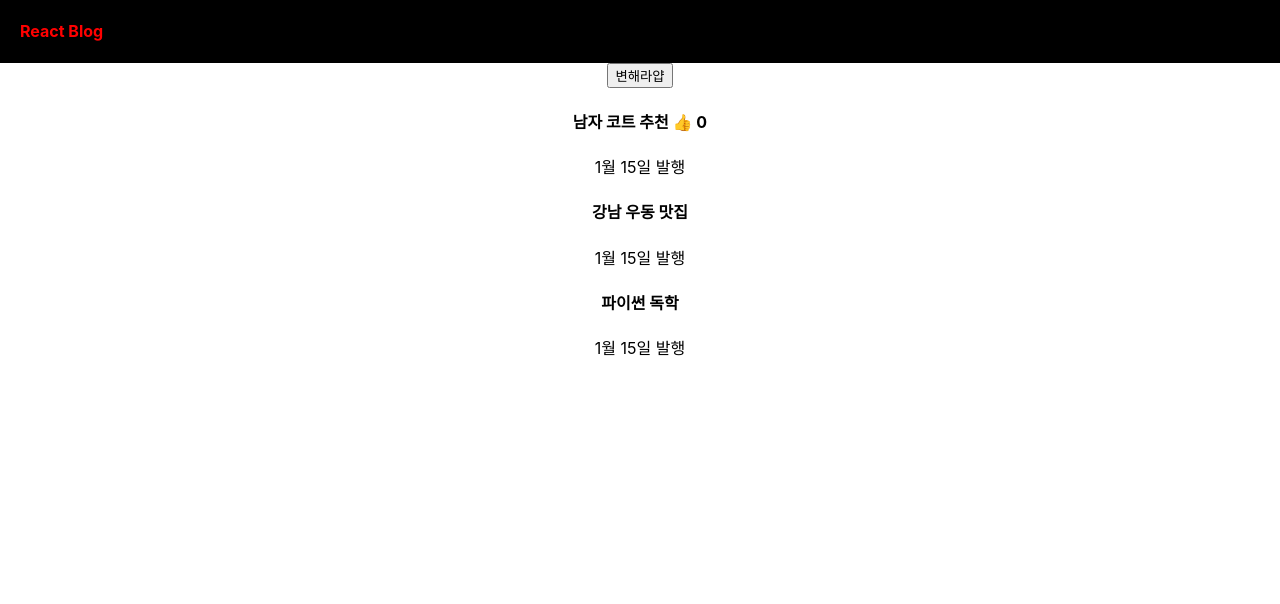
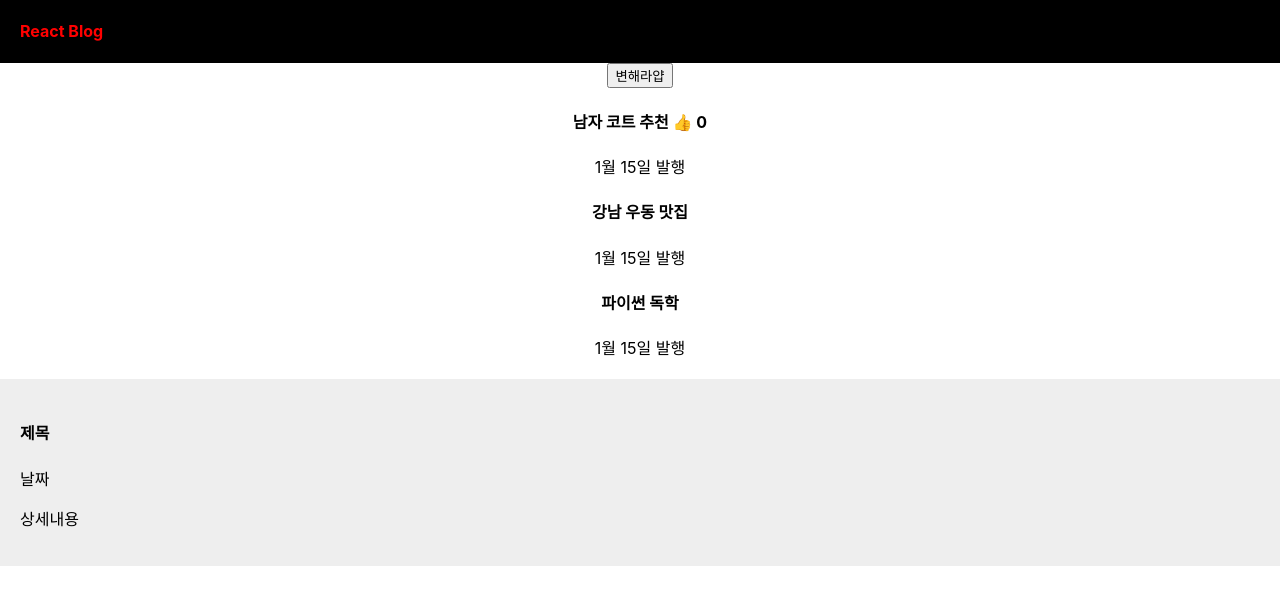
Before and after one commit to Ljim131/React_blog, a React (Create React App) app: page / in a window 1280 px wide. Shown: the top 604 px of the page. Built offline with nearby package versions, Linux system fonts and the light colour scheme.

Commit message:
4 commit

```diff
--- a/src/App.css
+++ b/src/App.css
@@ -8,6 +8,13 @@
   width: 100%;
   color: white;
   padding-left: 20px;
+}
+
+.modal {
+  margin-top: 20px;
+  padding: 20px;
+  background: #eee;
+  text-align: left;
 }
 
 .App-logo {
--- a/src/App.js
+++ b/src/App.js
@@ -1,4 +1,9 @@
 /* eslint-disable */ //워닝 메시지 없애는 것
+/* <button onClick={() => {
+          let copy = [...글제목];
+          copy.sort;
+          글제목변경(copy);
+        }}>가나다순정렬</button> */
 
 import logo from './logo.svg';
 import './App.css';
@@ -16,7 +21,7 @@
         <h4 style={ {color : 'red', fontSize : '16px'}}>React Blog</h4>
       </div>
 
-      <button onClick={ () => {
+      <button onClick={() => {
           let copy = [...글제목];
           copy[0] = '여자 코트 추천';
           글제목변경(copy);
@@ -34,8 +39,20 @@
         <h4> { 글제목[2] } </h4>
         <p>1월 15일 발행</p>
       </div>
+
+      <Modal/>
+
     </div>
   );
 }
 
+function Modal() {
+  return (
+      <div className='modal'>
+        <h4>제목</h4>
+        <p>날짜</p>
+        <p>상세내용</p>
+      </div>
+  )
+}
 export default App;
```
